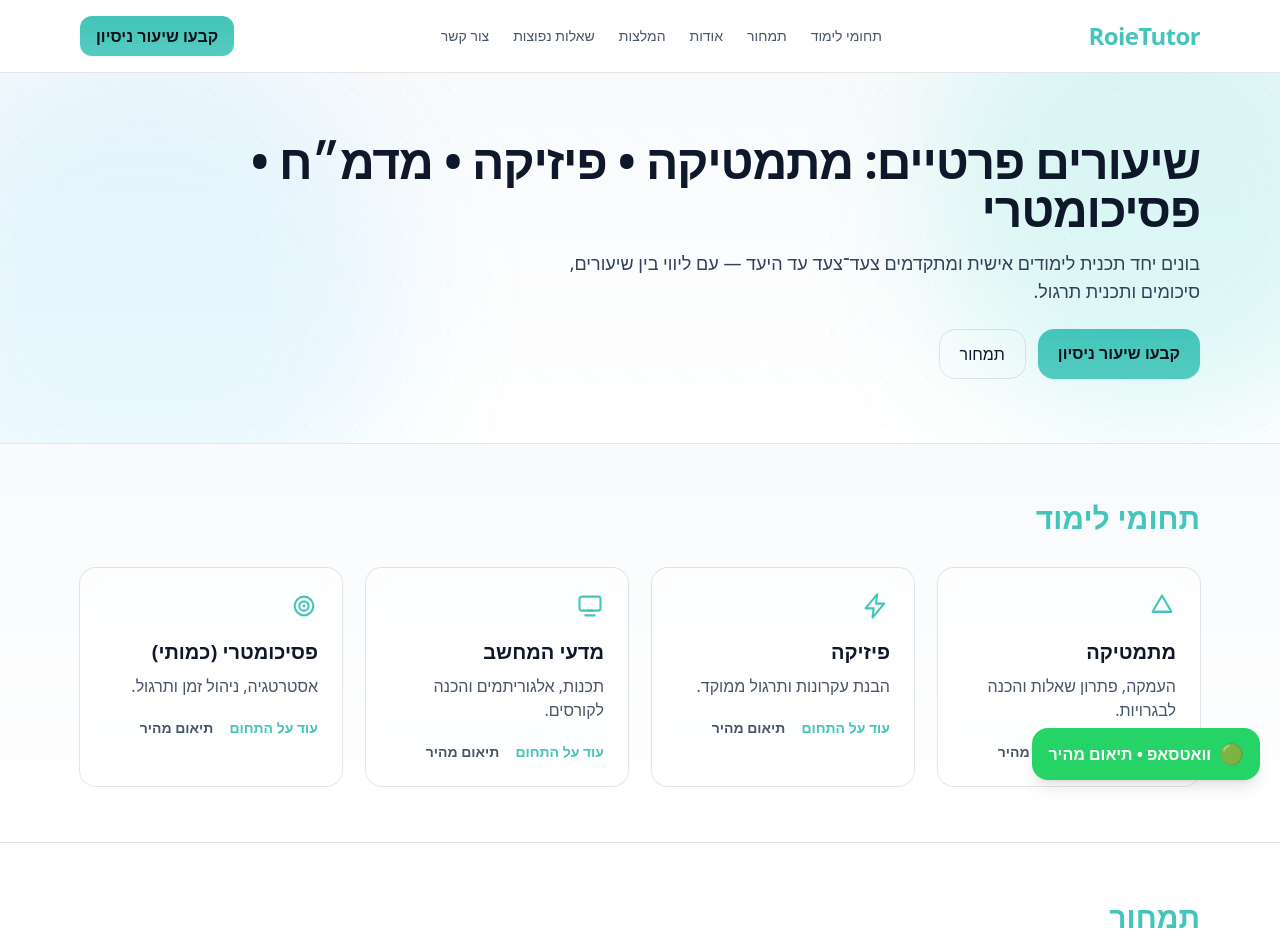
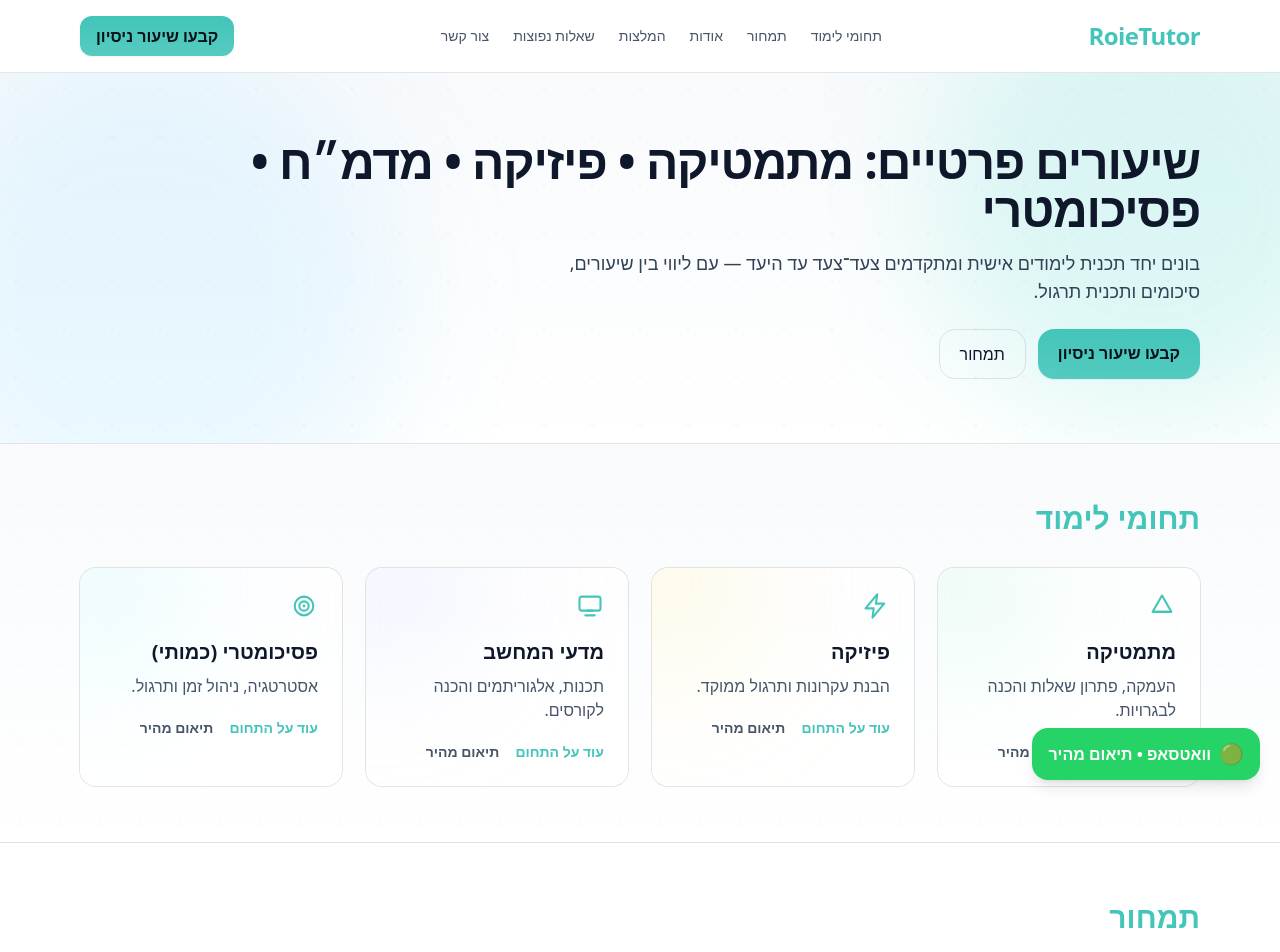
Before and after one commit to roadam11/RoieTutor, a Next.js app: page / in a window 1280 px wide. Shown: the top 952 px of the page. Built offline with nearby package versions, Linux system fonts and the light colour scheme.

Commit message:
Update Subjects.js

```diff
--- a/components/Subjects.js
+++ b/components/Subjects.js
@@ -5,21 +5,25 @@ import TargetIcon from './icons/TargetIcon'
 
 export default function Subjects() {
   const items = [
-    { icon: <MathIcon/>,    title: 'מתמטיקה',             desc: 'העמקה, פתרון שאלות והכנה לבגרויות.', slug: 'math' },
-    { icon: <PhysicsIcon/>, title: 'פיזיקה',               desc: 'הבנת עקרונות ותרגול ממוקד.',        slug: 'physics' },
-    { icon: <CSIcon/>,      title: 'מדעי המחשב',           desc: 'תכנות, אלגוריתמים והכנה לקורסים.', slug: 'cs' },
-    { icon: <TargetIcon/>,  title: 'פסיכומטרי (כמותי)',    desc: 'אסטרטגיה, ניהול זמן ותרגול.',      slug: 'psychometry' },
-  ];
+    { icon: <MathIcon/>,    title: 'מתמטיקה',            desc: 'העמקה, פתרון שאלות והכנה לבגרויות.', slug: 'math',        accent: 'from-emerald-200/40' },
+    { icon: <PhysicsIcon/>, title: 'פיזיקה',              desc: 'הבנת עקרונות ותרגול ממוקד.',        slug: 'physics',     accent: 'from-amber-200/40'  },
+    { icon: <CSIcon/>,      title: 'מדעי המחשב',          desc: 'תכנות, אלגוריתמים והכנה לקורסים.',  slug: 'cs',          accent: 'from-indigo-200/40' },
+    { icon: <TargetIcon/>,  title: 'פסיכומטרי (כמותי)',   desc: 'אסטרטגיה, ניהול זמן ותרגול.',       slug: 'psychometry', accent: 'from-cyan-200/40'   },
+  ]
 
-  const wa = (subject) => `https://wa.me/972549480190?text=${encodeURIComponent(`שלום רועי, אני מעוניין בשיעור ב${subject}. אשמח לתאם שיעור ניסיון.`)}`;
+  const wa = (subject) => `https://wa.me/972549480190?text=${encodeURIComponent(`שלום רועי, אני מעוניין/ת בשיעור ב${subject}. אשמח לתאם שיעור ניסיון.`)}`
 
   return (
-    <section id="services" className="bg-gradient-to-b from-slate-50 to-white dark:from-ink2 dark:to-ink border-y border-black/10 dark:border-white/10">
-      <div className="max-w-6xl mx-auto px-4 py-14">
+    <section id="services" className="relative bg-gradient-to-b from-slate-50 to-white dark:from-ink2 dark:to-ink border-y border-black/10 dark:border-white/10">
+      <div className="absolute inset-0 pointer-events-none opacity-60 dark:opacity-30"
+        style={{ backgroundImage:'radial-gradient(20px 20px at 20px 20px, rgba(0,0,0,0.06) 1px, transparent 1px), radial-gradient(20px 20px at 10px 10px, rgba(0,0,0,0.03) 1px, transparent 1px)', backgroundSize:'40px 40px' }} />
+      <div className="relative max-w-6xl mx-auto px-4 py-14">
         <h2 className="text-3xl font-bold text-tealBrand mb-8">תחומי לימוד</h2>
         <div className="grid md:grid-cols-4 gap-6">
           {items.map((t,i)=>(
-            <div key={i} className="group rounded-2xl p-6 bg-white/60 dark:bg-white/5 backdrop-blur ring-1 ring-black/10 dark:ring-white/10 hover:shadow-md transition">
+            <div key={i} className={`group rounded-2xl p-6 bg-white/70 dark:bg-white/5 backdrop-blur ring-1 ring-black/10 dark:ring-white/10 hover:shadow-md transition relative overflow-hidden`}>
+              <div className={`pointer-events-none absolute -left-16 -top-16 w-48 h-48 rounded-full blur-3xl bg-gradient-to-br ${t.accent} to-transparent`} />
+              <div className="relative">
                 <div className="text-tealBrand group-hover:scale-110 transition inline-flex">{t.icon}</div>
                 <div className="text-xl font-semibold mb-2 mt-3">{t.title}</div>
                 <p className="text-slate-600 dark:text-slate-300 mb-5">{t.desc}</p>
@@ -28,9 +32,10 @@ export default function Subjects() {
                   <a href={wa(t.title)} className="text-sm font-semibold text-slate-600 dark:text-slate-300 hover:text-tealBrand">תיאום מהיר</a>
                 </div>
               </div>
+            </div>
           ))}
         </div>
       </div>
     </section>
-  );
+  )
 }
```
Lines whose indentation alone changed are shown as unchanged.
